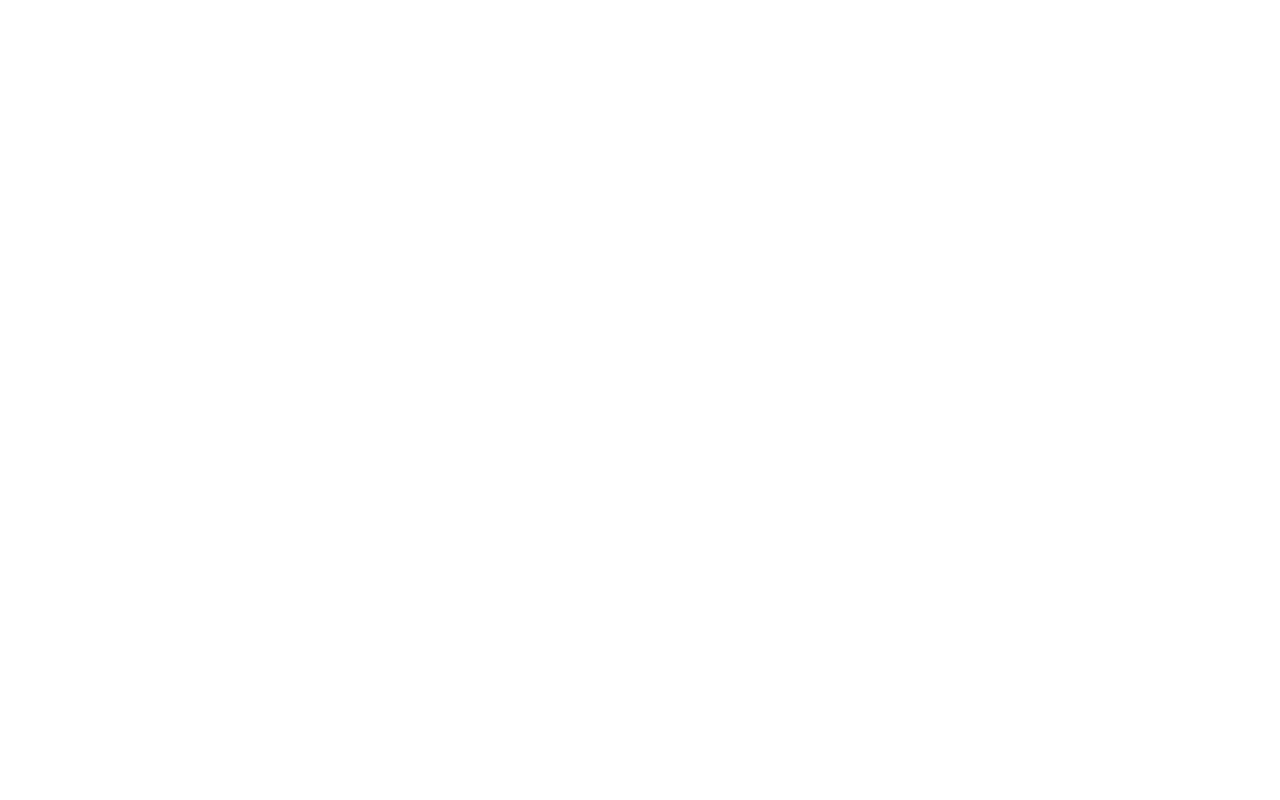
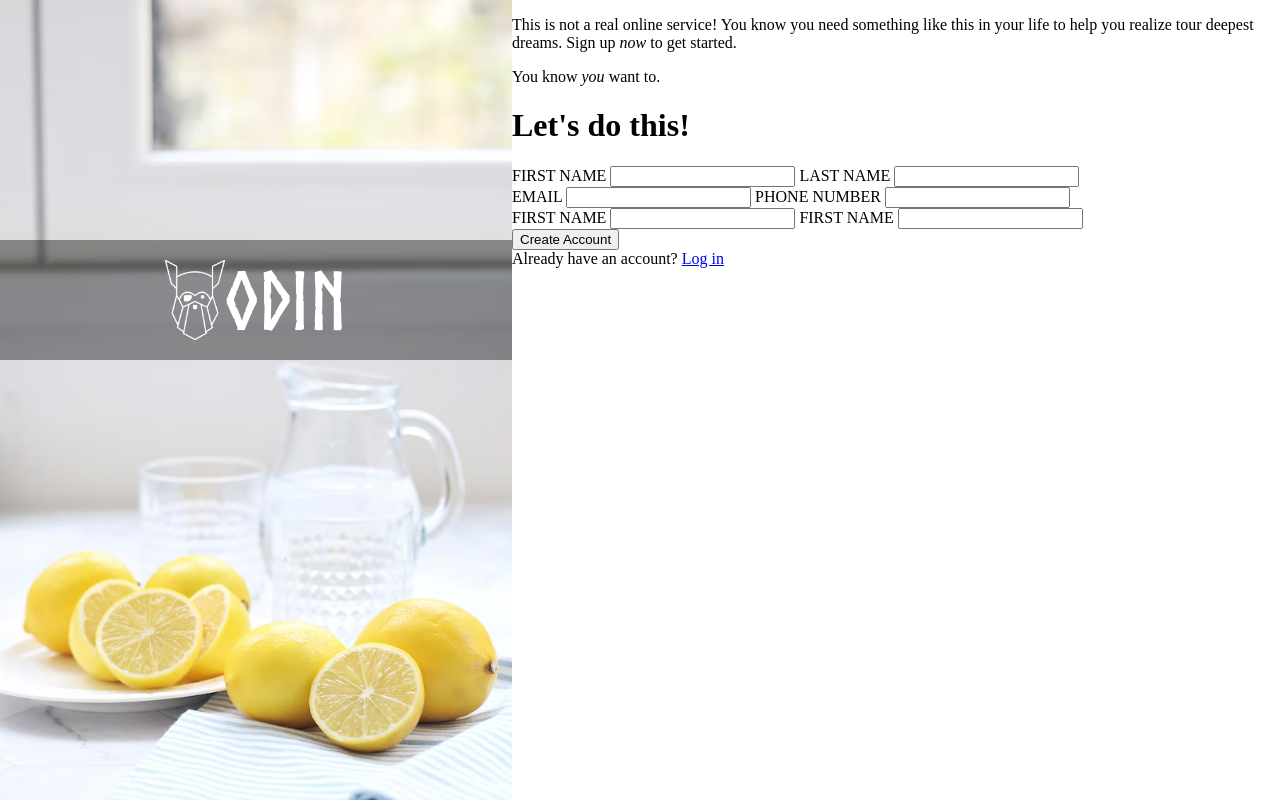
Before and after one commit to renekris/signup-form, a plain HTML site: page index.html in a window 1280 px wide. Drawn offline with Linux system fonts and the light colour scheme.

Commit message:
Finish HTML structure

```diff
--- a/index.css
+++ b/index.css
@@ -0,0 +1,47 @@
+@font-face {
+    font-family: "Norse-Bold";
+    src: url(/fonts/Norse-Bold.otf);
+    font-weight: bold;
+}
+
+body {
+    margin: 0;
+    padding: 0;
+    height: 100vh;
+    display: flex;
+}
+
+#image-container {
+    display: flex;
+    justify-content: center;
+    background-image: url(/images/lemons.jpg);
+    background-size: cover;
+    background-repeat: no-repeat;
+    width: 40%;
+}
+
+.logo {
+    display: flex;
+    justify-content: center;
+    align-items: center;
+    font-family: "Norse-Bold";
+    font-size: 5rem;
+    color: white;
+    background-color: rgba(0, 0, 0, 0.4);
+    width: 100%;
+    height: 10%;
+    padding: 20px;
+    margin-top: 30vh;
+}
+
+.logo img {
+    height: 100%;
+    width: auto;
+    object-fit: contain;
+}
+
+#content {
+    background-color: white;
+    height: 100vh;
+    width: 60%;
+}
--- a/index.html
+++ b/index.html
@@ -8,7 +8,63 @@
         <title>Document</title>
     </head>
     <body>
-        <div id="sidebar"></div>
-        <div id="content"></div>
+        <div id="image-container">
+            <div class="logo">
+                <img src="/images/odin-lined.png" alt="Odin Logo" />
+                <p>Odin</p>
+            </div>
+        </div>
+        <div id="content">
+            <p>
+                This is not a real online service! You know you need something
+                like this in your life to help you realize tour deepest dreams.
+                Sign up <i>now</i> to get started.
+            </p>
+            <p>You know <i>you</i> want to.</p>
+
+            <form action="javascript:void(0);" method="post">
+                <h1>Let's do this!</h1>
+
+                <div class="main-form">
+                    <div class="form-row">
+                        <label for="user-fname">
+                            FIRST NAME
+                            <input type="text" name="fname" id="user-fname" />
+                        </label>
+                        <label for="user-lname">
+                            LAST NAME
+                            <input type="text" name="lname" id="user-lname" />
+                        </label>
+                    </div>
+                    <div class="form-row">
+                        <label for="user-mail">
+                            EMAIL
+                            <input type="email" name="email" id="user-mail" />
+                        </label>
+                        <label for="user-number">
+                            PHONE NUMBER
+                            <input type="tel" name="number" id="user-number" />
+                        </label>
+                    </div>
+                    <div class="form-row">
+                        <label for="user-password">
+                            FIRST NAME
+                            <input
+                                type="password"
+                                name="password"
+                                id="user-password"
+                            />
+                        </label>
+                        <label for="user-password-confirm">
+                            FIRST NAME
+                            <input type="text" id="user-password-confirm" />
+                        </label>
+                    </div>
+                </div>
+                <button type="submit">Create Account</button>
+            </form>
+
+            Already have an account? <a href="#">Log in</a>
+        </div>
     </body>
 </html>
```
